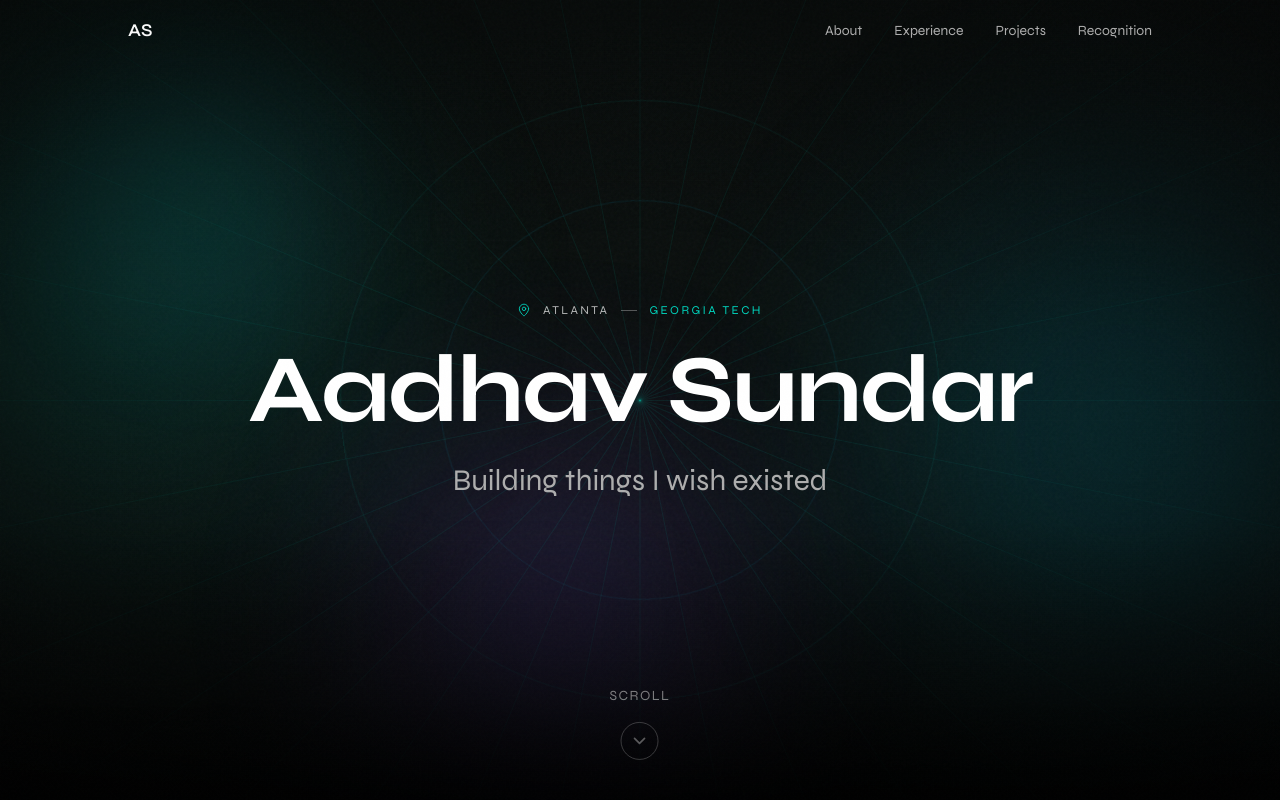
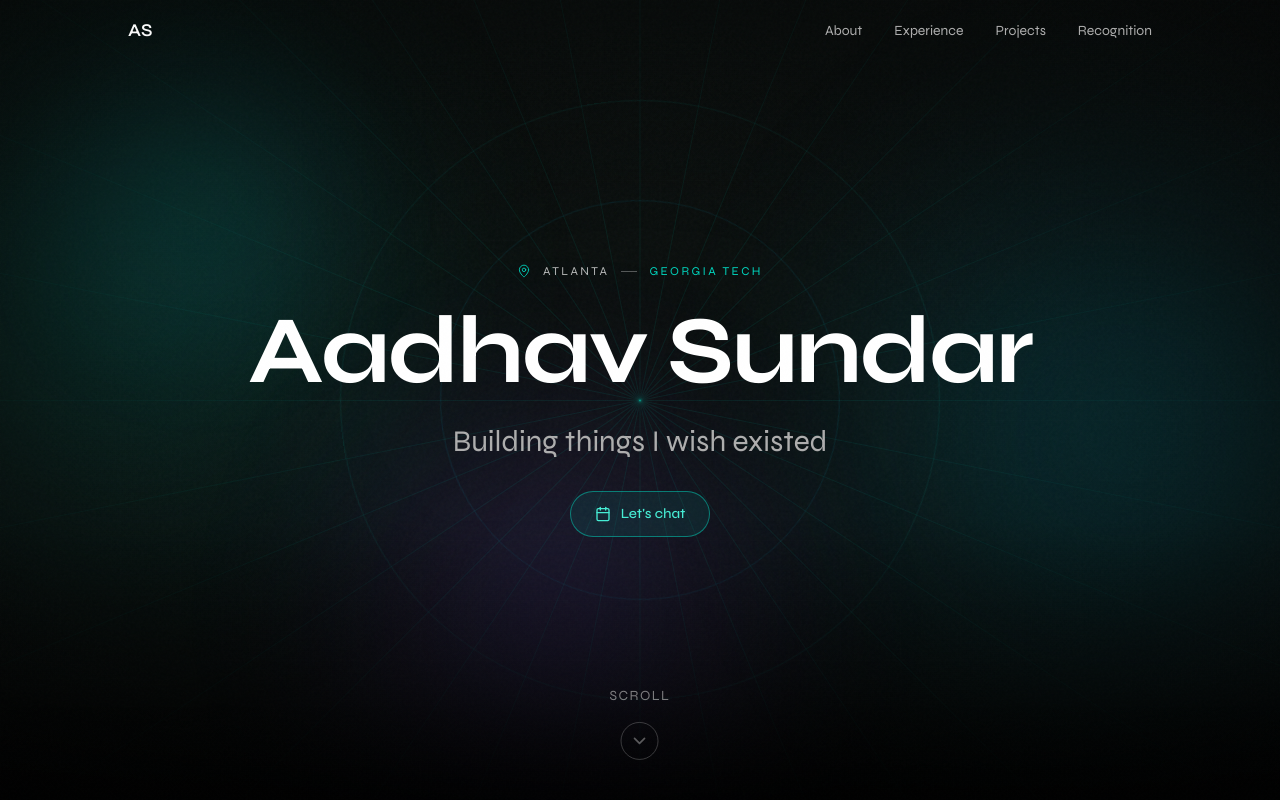
Before and after one commit to asundar43/AadhavWebsite, a Next.js app: page / in a window 1280 px wide. Shown: the top 800 px of the page. Built offline with nearby package versions, Linux system fonts and the light colour scheme; no server answers.

Commit message:
Add Calendar icon and booking link: Updated Footer and Hero components to include a new "Book a Call" link with Calendar icon for improved user engagement. Enhanced Hero component with a call-to-action button for scheduling chats.

```diff
--- a/src/components/Footer.tsx
+++ b/src/components/Footer.tsx
@@ -1,7 +1,7 @@
 "use client";
 
 import { motion } from "framer-motion";
-import { Linkedin, Github, Mail, Twitter } from "lucide-react";
+import { Linkedin, Github, Mail, Twitter, Calendar } from "lucide-react";
 import { useEffect, useState, useMemo } from "react";
 
 const socialLinks = [
@@ -24,6 +24,11 @@ const socialLinks = [
     name: "Email",
     url: "mailto:aadhav@auralis.one",
     icon: Mail,
+  },
+  {
+    name: "Book a Call",
+    url: "https://cal.com/aadhav/quick-chat",
+    icon: Calendar,
   },
 ];
 
--- a/src/components/Hero.tsx
+++ b/src/components/Hero.tsx
@@ -1,7 +1,7 @@
 "use client";
 
 import { motion } from "framer-motion";
-import { ChevronDown, MapPin } from "lucide-react";
+import { ChevronDown, MapPin, Calendar } from "lucide-react";
 import { useEffect, useState, useRef, useCallback } from "react";
 
 // Animated aurora/gradient blobs - using CSS animations with mouse parallax via CSS variables
@@ -297,10 +297,26 @@ export default function Hero() {
           initial={{ opacity: 0, y: 30 }}
           animate={{ opacity: 1, y: 0 }}
           transition={{ duration: 0.6, delay: 0.2 }}
-          className="text-xl sm:text-2xl md:text-3xl text-muted font-light"
+          className="text-xl sm:text-2xl md:text-3xl text-muted font-light mb-8"
         >
           Building things I wish existed
         </motion.p>
+
+        {/* CTA Button */}
+        <motion.a
+          href="https://cal.com/aadhav/quick-chat"
+          target="_blank"
+          rel="noopener noreferrer"
+          initial={{ opacity: 0, y: 30 }}
+          animate={{ opacity: 1, y: 0 }}
+          transition={{ duration: 0.6, delay: 0.35 }}
+          whileHover={{ scale: 1.02 }}
+          whileTap={{ scale: 0.98 }}
+          className="inline-flex items-center gap-2.5 px-6 py-3 rounded-full border border-teal-400/50 bg-teal-500/10 text-teal-300 hover:bg-teal-500/20 hover:border-teal-400/70 hover:text-teal-200 transition-all duration-300 group"
+        >
+          <Calendar className="w-4 h-4 group-hover:rotate-12 transition-transform duration-300" />
+          <span className="text-sm font-medium">Let&apos;s chat</span>
+        </motion.a>
       </div>
 
       {/* Scroll prompt */}
```
